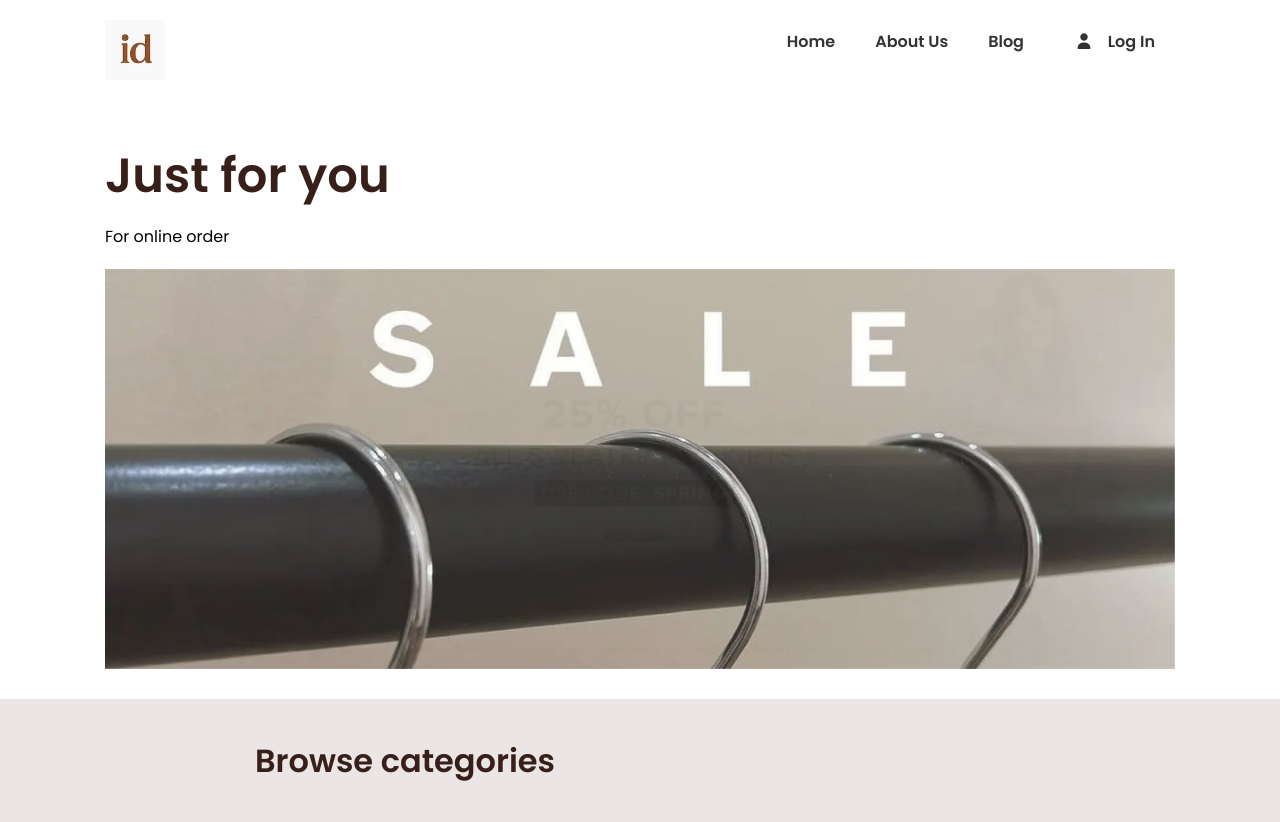
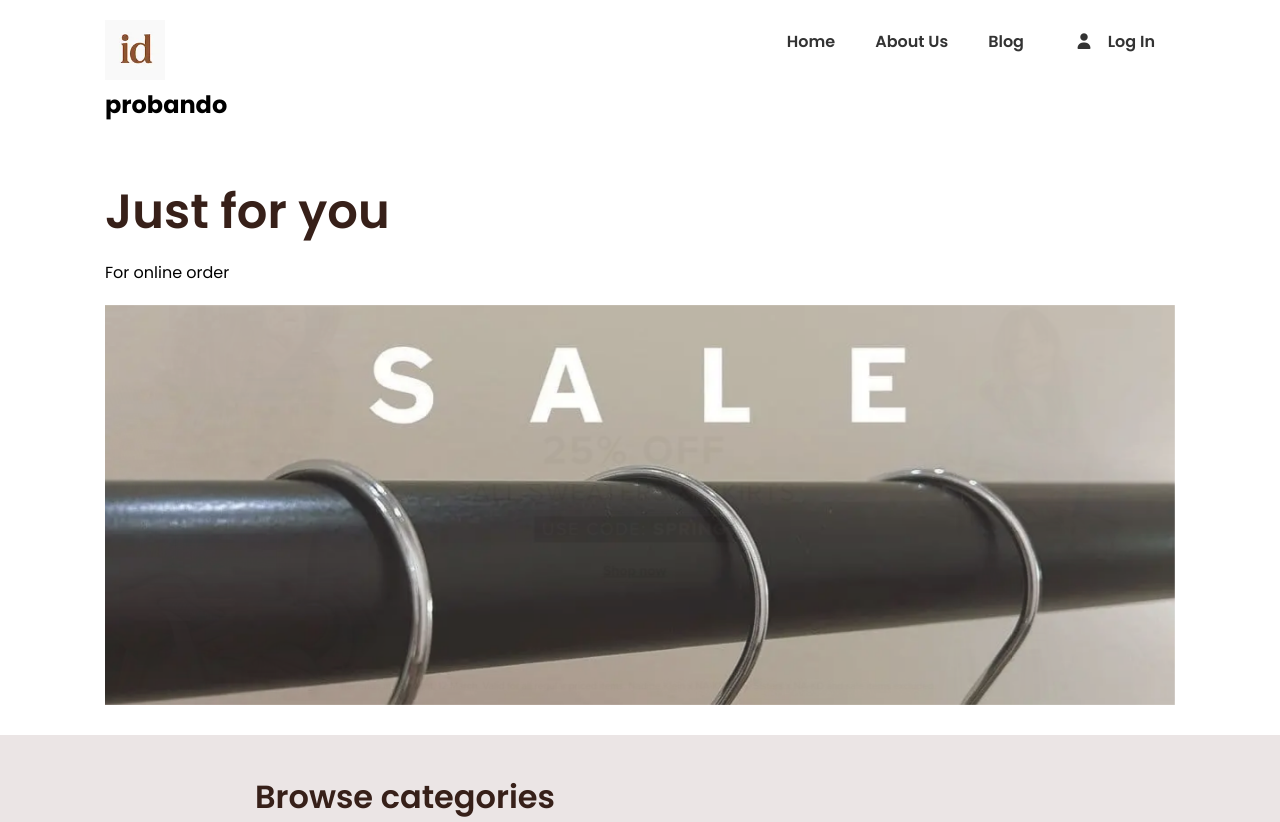
Before and after one commit to LutyCardozo/landingPage, a plain HTML site: page index.html in a window 1280 px wide. Shown: the top 822 px of the page. Drawn offline with Linux system fonts and the light colour scheme.

Commit message:
probando

```diff
--- a/index.html
+++ b/index.html
@@ -25,7 +25,7 @@
         <a href="index.html">
           <img src="imgs/logo.webp" alt="">
         </a>
-        <h2></h2>
+        <h2>probando</h2>
       </div>
 
       <div class="main-menu">
```
